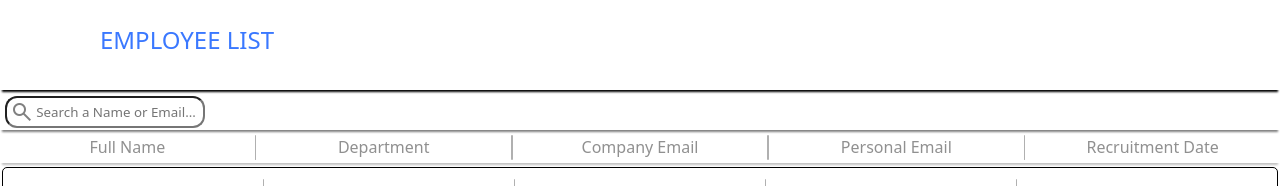
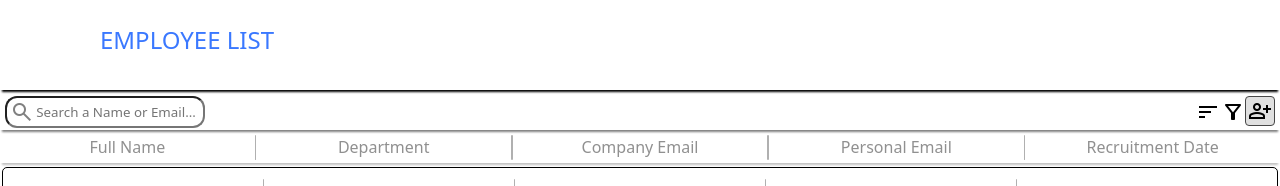
Before and after one commit to Pheonix-05/vue-js-lesson, a Vue app: page / in a window 1280 px wide. Shown: the top 186 px of the page. Built offline with nearby package versions, Linux system fonts and the light colour scheme.

Commit message:
Finished adding Search-bar icons

```diff
--- a/index.html
+++ b/index.html
@@ -7,7 +7,8 @@
     <title>Vite App</title>
     <link rel="stylesheet" href="./src/main.css">
 
-    <link rel="stylesheet" href="https://fonts.googleapis.com/css2?family=Material+Symbols+Outlined:opsz,wght,FILL,GRAD@24,400,0,0&icon_names=search" />
+    <link href="https://fonts.googleapis.com/css2?family=Material+Symbols+Outlined:opsz,wght,FILL,GRAD@20..48,100..700,0,-50..200&icon_names=filter_alt,person_add,search,sort" rel="stylesheet" />
+    <!-- :opsz,wght,FILL,GRAD@20..48,100..700,0..1,-50..200& -->
   </head>
   <body>
     <div id="app"></div>
--- a/src/components/FilterAndSearch.vue
+++ b/src/components/FilterAndSearch.vue
@@ -5,17 +5,19 @@ const searchPerson = ref("")
 
 <template>
     <div class="bg">
+        <div>
             <input
                 v-model.trim="searchPerson"
                 type="text"
                 placeholder="       Search a Name or Email..."
                 class="search"
             >
-        <span v-if="!searchPerson" class="icon material-symbols-outlined">
-        search
-        </span>
+            <span class="icon searchIcon material-symbols-outlined">search</span>
+        </div>
 
-
+        <span class="icon sortIcon material-symbols-outlined">sort</span>
+        <span class="icon filterIcon material-symbols-outlined">filter_alt</span>
+        <span class="icon addIcon material-symbols-outlined">person_add</span>
     </div>
 </template>
 
@@ -36,11 +38,29 @@ const searchPerson = ref("")
     width: 200px;
 }
 .icon {
+    z-index: 1;
+    margin: 0 0 0 5px;
     position: absolute;
+}
+.searchIcon {
     top: 100px;
     left: 5px;
-    z-index: 1;
-    margin: 0 0 0 5px;
     color: gray;
 }
+.sortIcon {
+    top: 100px;
+    right: 60px;
+}
+.filterIcon{
+    top: 100px;
+    right: 35px;
+}
+.addIcon {
+    background: #E0E0E0;
+    border-radius: 4px;
+    border: 1px solid #474747;
+    top: 96px;
+    right: 5px;
+    padding: 2px;
+}
 </style>
```
Lines whose indentation alone changed are shown as unchanged.
